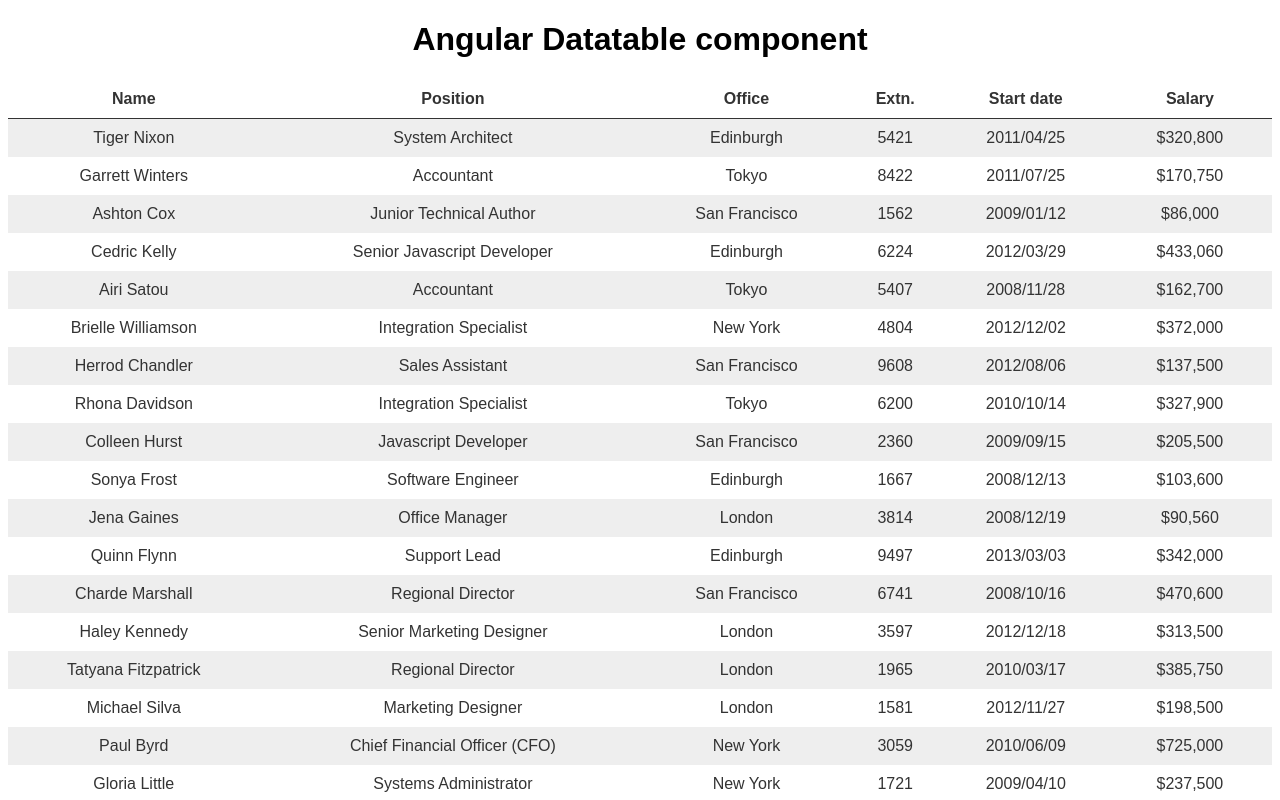
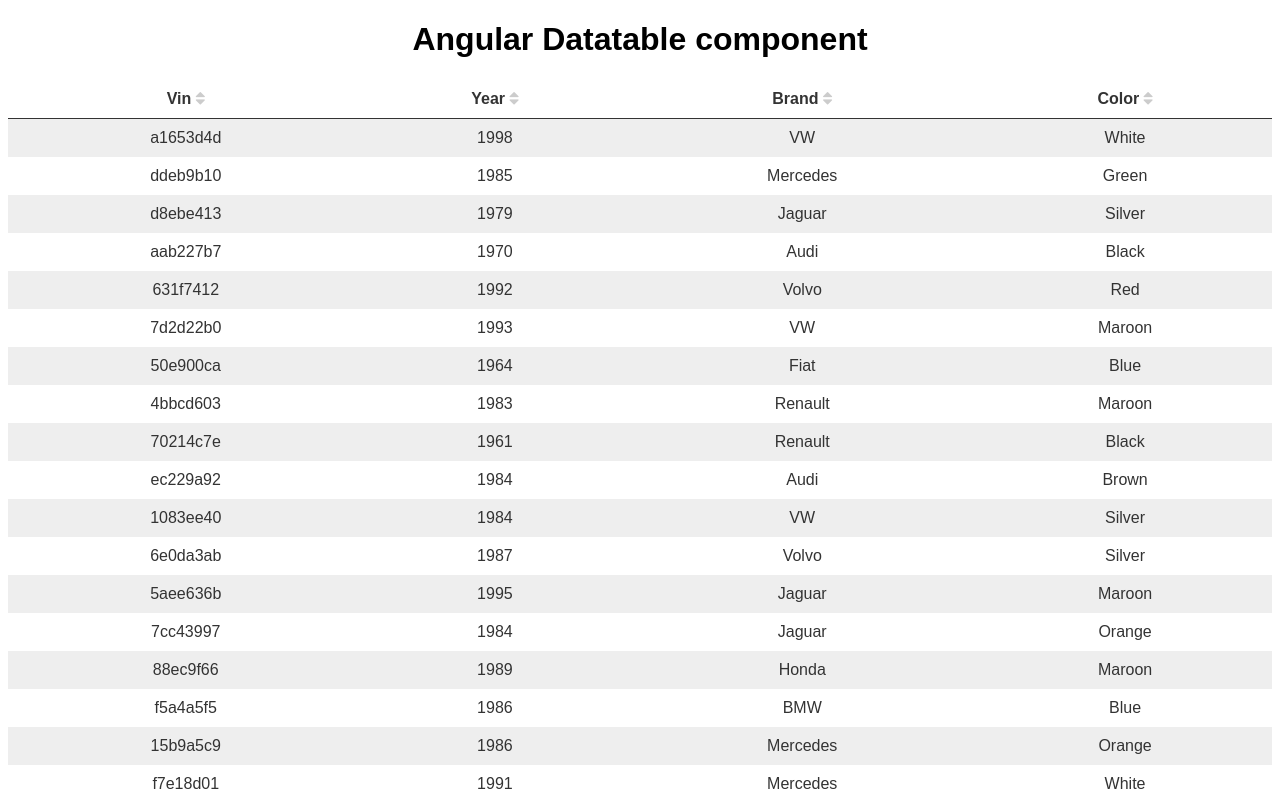
Before and after one commit to jacsebastien/ng-datatable-component, an Angular app: page / in a window 1280 px wide. Shown: the top 800 px of the page. Built offline with nearby package versions, Linux system fonts and the light colour scheme.

Commit message:
add column sorting

```diff
--- a/package.json
+++ b/package.json
@@ -22,6 +22,7 @@
     "@angular/platform-browser-dynamic": "^5.0.0",
     "@angular/router": "^5.0.0",
     "core-js": "^2.4.1",
+    "font-awesome": "^4.7.0",
     "rxjs": "^5.5.2",
     "zone.js": "^0.8.14"
   },
--- a/src/app/app.component.html
+++ b/src/app/app.component.html
@@ -2,4 +2,4 @@
   Angular Datatable component
 </h1>
 
-<datatable [data]="dataSet" [columns]="columns"></datatable>
+<datatable [data]="dataSet" [columns]="columns" [sortable]="true"></datatable>
--- a/src/app/app.component.ts
+++ b/src/app/app.component.ts
@@ -1,56 +1,75 @@
 import { Component } from '@angular/core';
+import { OnInit } from '@angular/core/src/metadata/lifecycle_hooks';
 
 @Component({
     selector: 'app-root',
     templateUrl: './app.component.html',
     styleUrls: ['./app.component.css']
 })
-export class AppComponent {
-    dataSet: string[][] = [
-        ["Tiger Nixon", "System Architect", "Edinburgh", "5421", "2011/04/25", "$320,800"],
-        ["Garrett Winters", "Accountant", "Tokyo", "8422", "2011/07/25", "$170,750"],
-        ["Ashton Cox", "Junior Technical Author", "San Francisco", "1562", "2009/01/12", "$86,000"],
-        ["Cedric Kelly", "Senior Javascript Developer", "Edinburgh", "6224", "2012/03/29", "$433,060"],
-        ["Airi Satou", "Accountant", "Tokyo", "5407", "2008/11/28", "$162,700"],
-        ["Brielle Williamson", "Integration Specialist", "New York", "4804", "2012/12/02", "$372,000"],
-        ["Herrod Chandler", "Sales Assistant", "San Francisco", "9608", "2012/08/06", "$137,500"],
-        ["Rhona Davidson", "Integration Specialist", "Tokyo", "6200", "2010/10/14", "$327,900"],
-        ["Colleen Hurst", "Javascript Developer", "San Francisco", "2360", "2009/09/15", "$205,500"],
-        ["Sonya Frost", "Software Engineer", "Edinburgh", "1667", "2008/12/13", "$103,600"],
-        ["Jena Gaines", "Office Manager", "London", "3814", "2008/12/19", "$90,560"],
-        ["Quinn Flynn", "Support Lead", "Edinburgh", "9497", "2013/03/03", "$342,000"],
-        ["Charde Marshall", "Regional Director", "San Francisco", "6741", "2008/10/16", "$470,600"],
-        ["Haley Kennedy", "Senior Marketing Designer", "London", "3597", "2012/12/18", "$313,500"],
-        ["Tatyana Fitzpatrick", "Regional Director", "London", "1965", "2010/03/17", "$385,750"],
-        ["Michael Silva", "Marketing Designer", "London", "1581", "2012/11/27", "$198,500"],
-        ["Paul Byrd", "Chief Financial Officer (CFO)", "New York", "3059", "2010/06/09", "$725,000"],
-        ["Gloria Little", "Systems Administrator", "New York", "1721", "2009/04/10", "$237,500"],
-        ["Bradley Greer", "Software Engineer", "London", "2558", "2012/10/13", "$132,000"],
-        ["Dai Rios", "Personnel Lead", "Edinburgh", "2290", "2012/09/26", "$217,500"],
-        ["Jenette Caldwell", "Development Lead", "New York", "1937", "2011/09/03", "$345,000"],
-        ["Yuri Berry", "Chief Marketing Officer (CMO)", "New York", "6154", "2009/06/25", "$675,000"],
-        ["Caesar Vance", "Pre-Sales Support", "New York", "8330", "2011/12/12", "$106,450"],
-        ["Doris Wilder", "Sales Assistant", "Sidney", "3023", "2010/09/20", "$85,600"],
-        ["Angelica Ramos", "Chief Executive Officer (CEO)", "London", "5797", "2009/10/09", "$1,200,000"],
-        ["Gavin Joyce", "Developer", "Edinburgh", "8822", "2010/12/22", "$92,575"],
-        ["Jennifer Chang", "Regional Director", "Singapore", "9239", "2010/11/14", "$357,650"],
-        ["Brenden Wagner", "Software Engineer", "San Francisco", "1314", "2011/06/07", "$206,850"],
-        ["Fiona Green", "Chief Operating Officer (COO)", "San Francisco", "2947", "2010/03/11", "$850,000"],
-        ["Shou Itou", "Regional Marketing", "Tokyo", "8899", "2011/08/14", "$163,000"],
-        ["Michelle House", "Integration Specialist", "Sidney", "2769", "2011/06/02", "$95,400"],
-        ["Suki Burks", "Developer", "London", "6832", "2009/10/22", "$114,500"],
-        ["Prescott Bartlett", "Technical Author", "London", "3606", "2011/05/07", "$145,000"],
-        ["Gavin Cortez", "Team Leader", "San Francisco", "2860", "2008/10/26", "$235,500"],
-        ["Martena Mccray", "Post-Sales support", "Edinburgh", "8240", "2011/03/09", "$324,050"],
-        ["Unity Butler", "Marketing Designer", "San Francisco", "5384", "2009/12/09", "$85,675"]
-    ];
+export class AppComponent implements OnInit {
+    dataSet: any[];
 
-    columns: {title: string}[] = [
-        { title: "Name" },
-        { title: "Position" },
-        { title: "Office" },
-        { title: "Extn." },
-        { title: "Start date" },
-        { title: "Salary" }
-    ]
+    columns: any[];
+
+    ngOnInit() {
+        this.dataSet = [
+            {"vin":"a1653d4d","brand":"VW","year":1998,"color":"White","price":10000},
+            {"vin":"ddeb9b10","brand":"Mercedes","year":1985,"color":"Green","price":25000},
+            {"vin":"d8ebe413","brand":"Jaguar","year":1979,"color":"Silver","price":30000},
+            {"vin":"aab227b7","brand":"Audi","year":1970,"color":"Black","price":12000},
+            {"vin":"631f7412","brand":"Volvo","year":1992,"color":"Red","price":15500},
+            {"vin":"7d2d22b0","brand":"VW","year":1993,"color":"Maroon","price":40000},
+            {"vin":"50e900ca","brand":"Fiat","year":1964,"color":"Blue","price":25000},
+            {"vin":"4bbcd603","brand":"Renault","year":1983,"color":"Maroon","price":22000},
+            {"vin":"70214c7e","brand":"Renault","year":1961,"color":"Black","price":19000},
+            {"vin":"ec229a92","brand":"Audi","year":1984,"color":"Brown","price":36000},
+            {"vin":"1083ee40","brand":"VW","year":1984,"color":"Silver","price":215000},
+            {"vin":"6e0da3ab","brand":"Volvo","year":1987,"color":"Silver","price":32000},
+            {"vin":"5aee636b","brand":"Jaguar","year":1995,"color":"Maroon","price":20000},
+            {"vin":"7cc43997","brand":"Jaguar","year":1984,"color":"Orange","price":14000},
+            {"vin":"88ec9f66","brand":"Honda","year":1989,"color":"Maroon","price":36000},
+            {"vin":"f5a4a5f5","brand":"BMW","year":1986,"color":"Blue","price":28000},
+            {"vin":"15b9a5c9","brand":"Mercedes","year":1986,"color":"Orange","price":14000},
+            {"vin":"f7e18d01","brand":"Mercedes","year":1991,"color":"White","price":25000},
+            {"vin":"cec593d7","brand":"VW","year":1992,"color":"Blue","price":36000},
+            {"vin":"d5bac4f0","brand":"Renault","year":2001,"color":"Blue","price":25000},
+            {"vin":"56b527c8","brand":"Jaguar","year":1990,"color":"Yellow","price":52000},
+            {"vin":"1ac011ff","brand":"Audi","year":1966,"color":"Maroon","price":45000},
+            {"vin":"fc074185","brand":"BMW","year":1962,"color":"Blue","price":54000},
+            {"vin":"606ba663","brand":"Honda","year":1982,"color":"Blue","price":22000},
+            {"vin":"d05060b8","brand":"Mercedes","year":2003,"color":"Silver","price":15000},
+            {"vin":"46e4bbe8","brand":"Mercedes","year":1986,"color":"White","price":18000},
+            {"vin":"c29da0d7","brand":"BMW","year":1983,"color":"Brown","price":32000},
+            {"vin":"24622f70","brand":"VW","year":1973,"color":"Maroon","price":36000},
+            {"vin":"7f573d2c","brand":"Mercedes","year":1991,"color":"Red","price":21000},
+            {"vin":"b69e6f5c","brand":"Jaguar","year":1993,"color":"Yellow","price":16000},
+            {"vin":"ead9bf1d","brand":"Fiat","year":1968,"color":"Maroon","price":43000},
+            {"vin":"bc58113e","brand":"Renault","year":1981,"color":"Silver","price":36000},
+            {"vin":"2989d5b1","brand":"Honda","year":2006,"color":"Blue","price":240000},
+            {"vin":"c243e3a0","brand":"Fiat","year":1990,"color":"Maroon","price":15000},
+            {"vin":"e3d3ebf3","brand":"Audi","year":1996,"color":"White","price":28000},
+            {"vin":"45337e7a","brand":"Mercedes","year":1982,"color":"Blue","price":14000},
+            {"vin":"36e9cf7e","brand":"Fiat","year":2000,"color":"Orange","price":26000},
+            {"vin":"036bf135","brand":"Mercedes","year":1973,"color":"Black","price":22000},
+            {"vin":"ad612e9f","brand":"Mercedes","year":1975,"color":"Red","price":45000},
+            {"vin":"97c6e1e9","brand":"Volvo","year":1967,"color":"Green","price":42000},
+            {"vin":"ae962274","brand":"Volvo","year":1982,"color":"Red","price":36000},
+            {"vin":"81f8972a","brand":"BMW","year":2007,"color":"Black","price":56000},
+            {"vin":"f8506743","brand":"Audi","year":1975,"color":"Blue","price":42000},
+            {"vin":"596859d1","brand":"Fiat","year":2002,"color":"Green","price":48000},
+            {"vin":"d83c1d9a","brand":"Volvo","year":1972,"color":"Black","price":29000},
+            {"vin":"32f41550","brand":"Mercedes","year":1978,"color":"Brown","price":17000},
+            {"vin":"c28cd2e4","brand":"Volvo","year":1982,"color":"Silver","price":24000},
+            {"vin":"80890dcc","brand":"Audi","year":1962,"color":"White","price":36000},
+            {"vin":"4bf1aeb5","brand":"VW","year":2000,"color":"Silver","price":24000},
+            {"vin":"45ca4786","brand":"BMW","year":1995,"color":"Maroon","price":50000}
+        ];
+
+        this.columns = [
+            {field: 'vin', header: 'Vin'},
+            {field: 'year', header: 'Year'},
+            {field: 'brand', header: 'Brand'},
+            {field: 'color', header: 'Color'}
+        ];
+    }
 }
--- a/src/app/datatable/datatable.component.css
+++ b/src/app/datatable/datatable.component.css
@@ -19,3 +19,11 @@ tbody tr:nth-child(odd) {
 td {
     padding: 10px;
 }
+
+.pointer {
+    cursor: pointer;
+}
+
+.fa-sort {
+    color: #CCC;
+}
--- a/src/app/datatable/datatable.component.html
+++ b/src/app/datatable/datatable.component.html
@@ -1,13 +1,24 @@
 <table>
     <thead>
         <tr>
-            <th *ngFor="let column of columns">{{column.title}}</th>
+            <th *ngFor="let column of columns"
+                [ngClass]="{'pointer': sortable}"
+                (click)="sortable && sort(column.field)">
+                {{column.header}}
+                <i  class="fa"
+                    [ngClass]="{
+                        'fa-sort': (selectedColumn !== column.field),
+                        'fa-sort-asc': (selectedColumn === column.field && !isDesc),
+                        'fa-sort-desc': (selectedColumn === column.field && isDesc)
+                    }"
+                    aria-hidden="true"
+                    *ngIf="sortable"></i>
+            </th>
         </tr>
     </thead>
     <tbody>
         <tr *ngFor="let row of data">
-            <!-- <td *ngFor="let column of columns">{{row[column.value]}}</td> -->
-            <td *ngFor="let value of row">{{value}}</td>
+            <td *ngFor="let column of columns">{{row[column.field]}}</td>
         </tr>
     </tbody>
 </table>
--- a/src/app/datatable/datatable.component.ts
+++ b/src/app/datatable/datatable.component.ts
@@ -6,12 +6,41 @@ import { Component, OnInit, Input } from '@angular/core';
   styleUrls: ['./datatable.component.css']
 })
 export class DatatableComponent implements OnInit {
-  @Input() data: string[][];
-  @Input() columns: {title: string}[];
+  @Input() data: any[];
+  @Input() columns: any[];
+  @Input() sortable: boolean;
+
+
+  isDesc = true;
+  selectedColumn: string;
 
   constructor() { }
 
   ngOnInit() {
+    console.log(this.sortable);
   }
 
+  sort(property) {
+    if(this.selectedColumn === property) {
+      this.isDesc = !this.isDesc;
+    } else {
+      this.isDesc = true;
+    }
+
+    this.selectedColumn = property;
+
+    let direction = this.isDesc ? -1 : 1;
+
+    this.data.sort((a, b) => {
+      if(a[property] < b[property]){
+          return -1 * direction;
+      }
+      else if( a[property] > b[property]){
+          return 1 * direction;
+      }
+      else{
+          return 0;
+      }
+    });
+  }
 }
```
Also changed, not shown: .angular-cli.json, 1 other file (tests, documents, lock files or other folders).
